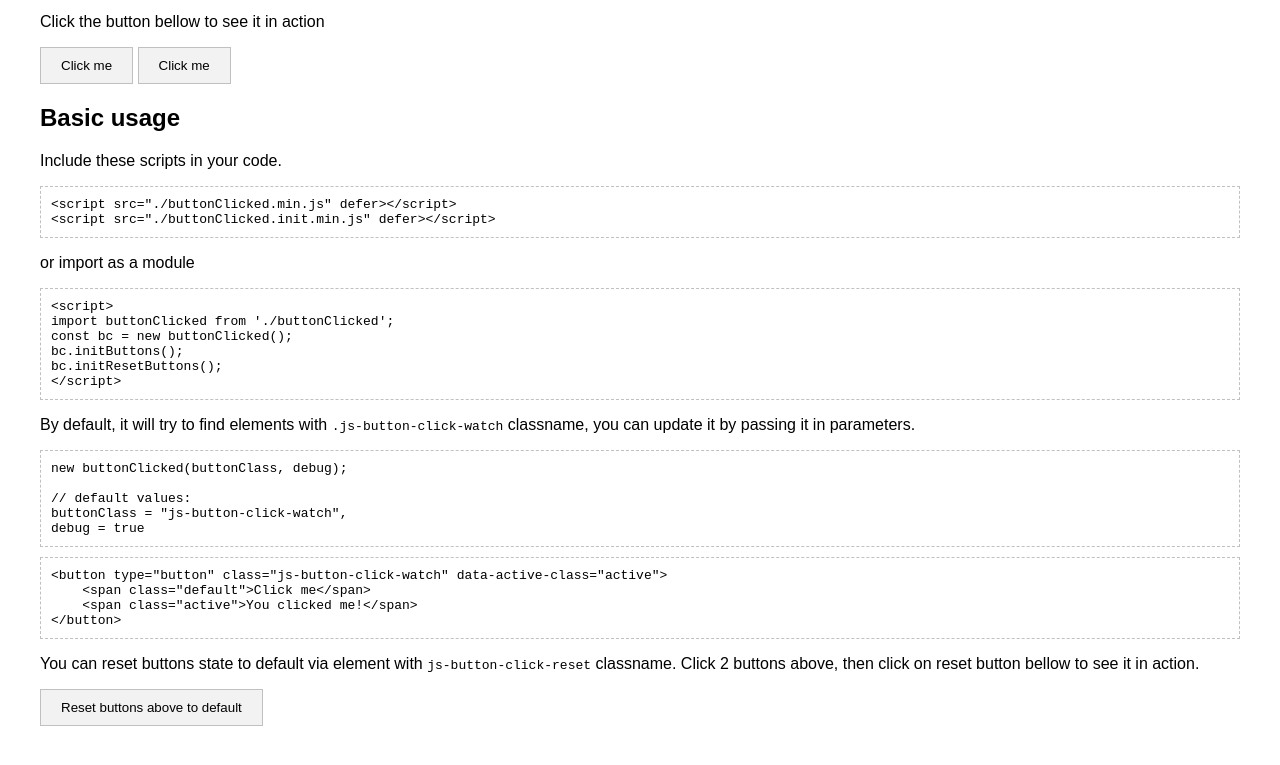
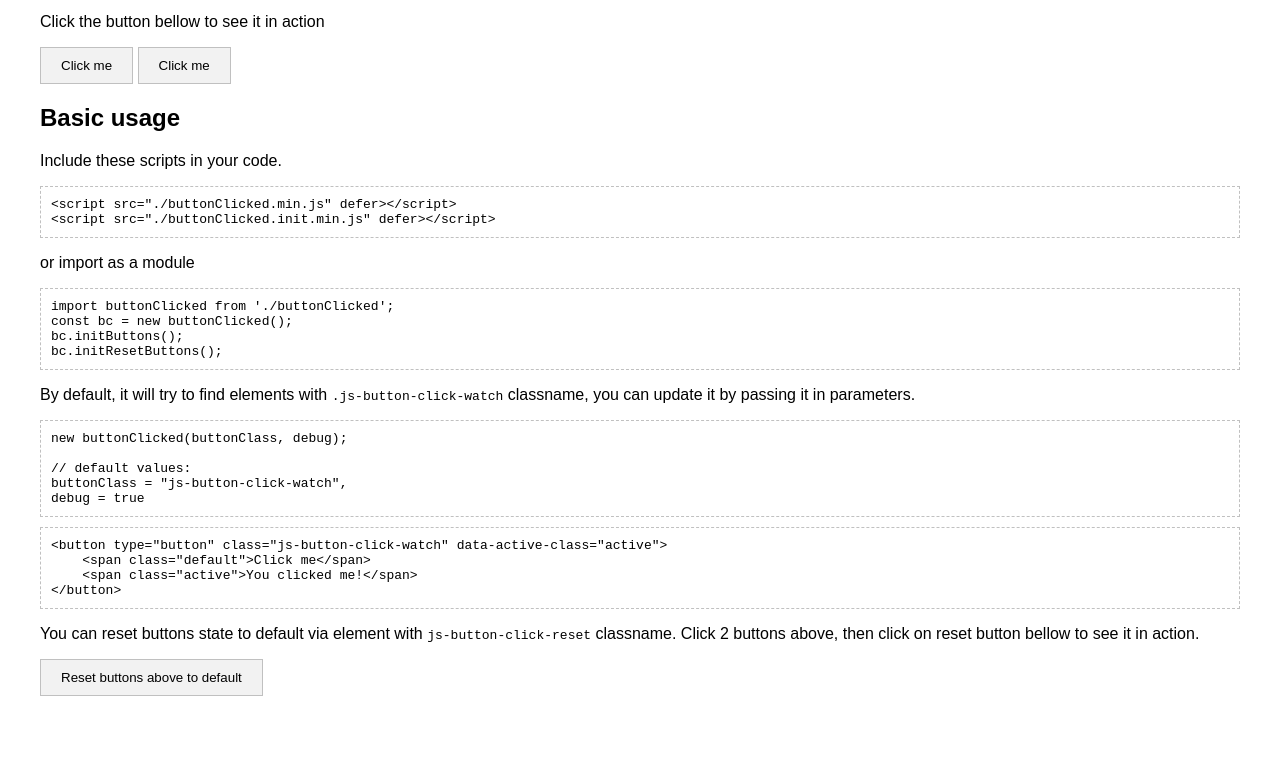
Before and after one commit to wUFr/button-clicked, a website: page docs/index.html in a window 1280 px wide. Shown: the part 177-942 px from the top of the page. Drawn offline with Linux system fonts and the light colour scheme.

Commit message:
Docs tweaks

```diff
--- a/docs/index.html
+++ b/docs/index.html
@@ -90,12 +90,10 @@
 		</p>
 
 		<pre>
-&lt;script&gt;
 import buttonClicked from './buttonClicked';
 const bc = new buttonClicked();
 bc.initButtons();
-bc.initResetButtons();
-&lt;/script&gt;</pre>
+bc.initResetButtons();</pre>
 
 		<p>
 			By default, it will try to find elements with <code>.js-button-click-watch</code> classname, you can update it by passing it in parameters.
```
Also changed, not shown: README.md.
